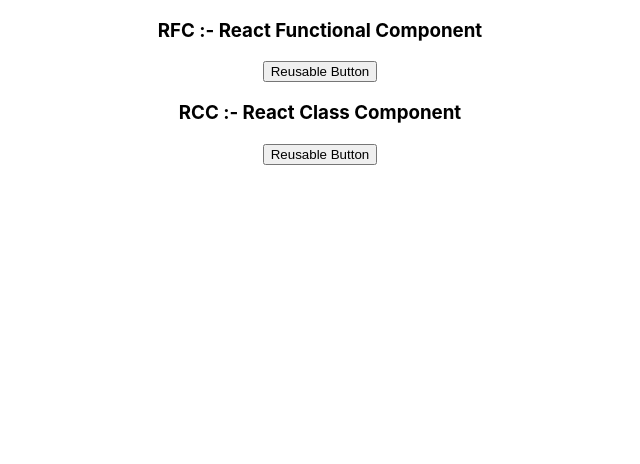
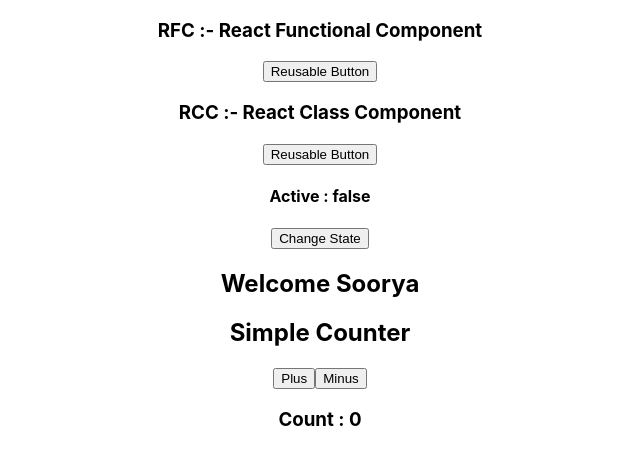
Before and after one commit to sooraj-23MS/for_ReactBasicStudy, a React (Create React App) app: page / in a window 1280 px wide. Shown: the top 464 px of the page, without its empty margins (320-960 px from the left). Built offline with nearby package versions, Linux system fonts and the light colour scheme.

Commit message:
"feat: add React State and Props examples"

```diff
--- a/src/App.js
+++ b/src/App.js
@@ -1,9 +1,11 @@
 import { MainComponent } from "./Components/MainComponent";
+import { MainStateProps } from "./State&Props/MainStateProps";
 
 function App() {
   return (
     <div className="App" style={{textAlign : "center"}}>
       <MainComponent/>
+      <MainStateProps/>
     </div>
   );
 }
--- /dev/null
+++ b/src/State&Props/MainStateProps.js
@@ -0,0 +1,13 @@
+import Props from "./Props"
+import SimpleCounter from "./SimpleCounter"
+import State from "./State"
+
+export const MainStateProps = () =>{
+    return (
+        <>
+            <State/>
+            <Props/>
+            <SimpleCounter/>
+        </>
+    )
+}
--- /dev/null
+++ b/src/State&Props/Props.js
@@ -0,0 +1,11 @@
+export default function Props() {
+    return (
+        <>
+            <Greet text={"Soorya"}/>
+        </>
+    )
+}
+
+const Greet = (props) => {
+    return <h2>Welcome {props.text}</h2>
+}
--- /dev/null
+++ b/src/State&Props/SimpleCounter.js
@@ -0,0 +1,29 @@
+import { useState } from "react"
+
+export default function SimpleCounter() {
+    const [count,setCount] = useState(0)
+    return (
+        <>
+            <h2>Simple Counter</h2>
+            <CountGenerator count={count} setCounter={setCount} />
+            <ShowCount currentCount = {count}/>
+        </>
+    )
+};
+
+const CountGenerator = ({count,setCounter}) => {
+    return (
+        <>
+            <button onClick={()=>{setCounter(count+1)}}>Plus</button>
+            <button onClick={()=>{setCounter(count-1)}}>Minus</button>
+        </>
+    )
+};
+
+const ShowCount = (props) => {
+    return (
+        <>
+            <h3>Count : {props.currentCount}</h3>
+        </>
+    )
+};
--- /dev/null
+++ b/src/State&Props/State.js
@@ -0,0 +1,12 @@
+import { useState } from "react"
+
+export default function State() {
+    const [isActive,setIsActive] = useState(false)
+    console.log(isActive);
+    return (
+        <>
+            <h4>Active : {isActive.toString()}</h4>
+            <button onClick={()=>{setIsActive(!isActive)}}>Change State</button>
+        </>
+    )
+}
```
